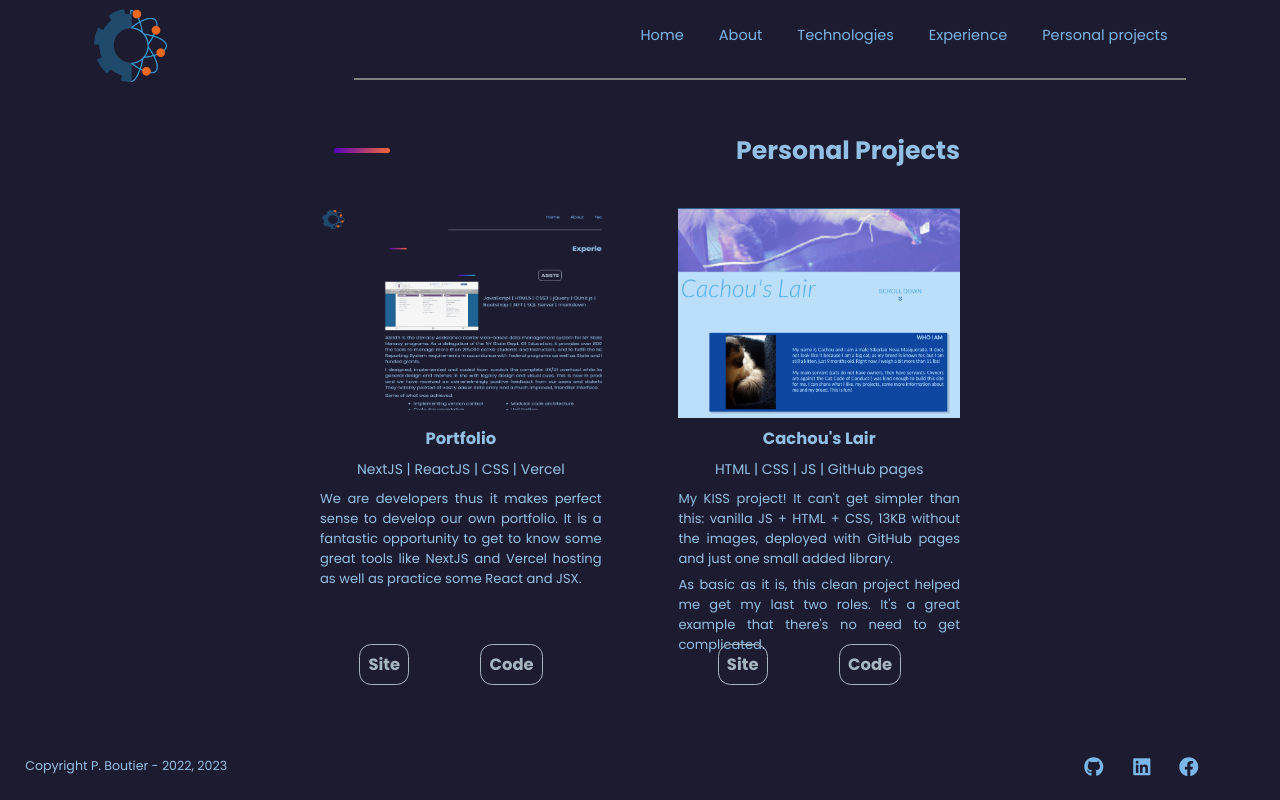
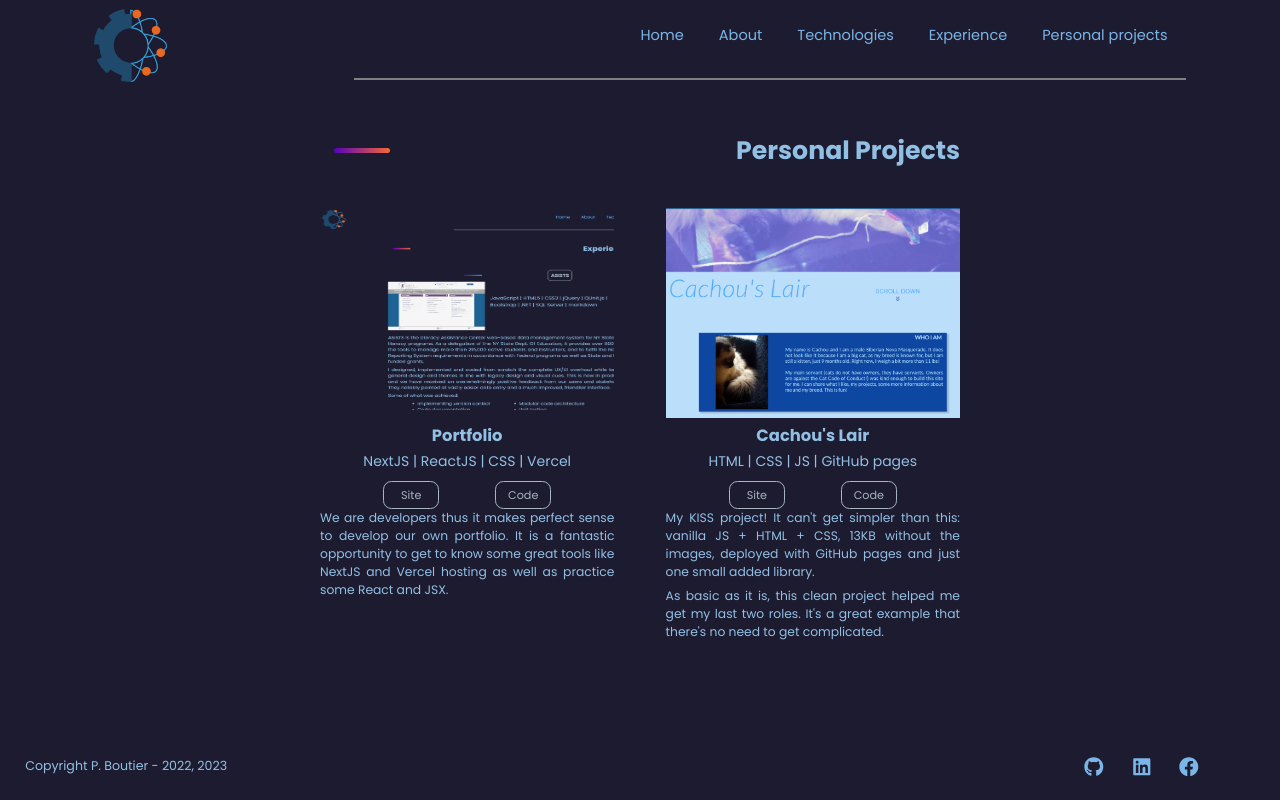
Before and after one commit to wildapt01/portfolio-next-1, a Next.js app: page /personal in a window 1280 px wide. Built offline with nearby package versions, Linux system fonts and the light colour scheme.

Commit message:
Modify some elements location and styling

```diff
--- a/components/ButtonBloc.js
+++ b/components/ButtonBloc.js
@@ -4,16 +4,16 @@ const ButtonBloc = ({ props }) => {
   const { linkURL, githubLink, buttonText } = props;
   return (
     <div className={styles.button_container}>
-      <h3>
+      <div>
         <a href={linkURL} target="_blank" rel="noreferrer">
           {buttonText[0]}
         </a>
-      </h3>
-      <h3>
+      </div>
+      <div>
         <a href={githubLink} target="_blank" rel="noreferrer">
           {buttonText[1]}
         </a>
-      </h3>
+      </div>
     </div>
   );
 };
--- a/components/PersoCard.js
+++ b/components/PersoCard.js
@@ -11,6 +11,7 @@ const PersoCard = ({ props }) => {
         <Image src={imageRef} alt="project image" width={500} height={320} />
         <h3>{title}</h3>
         <p>{tech}</p>
+        <ButtonBloc props={{ linkURL, githubLink, buttonText }} />
       </div>
       <div className={styles.perso_card_text}>
         {parags.map((content, indx) => (
@@ -19,7 +20,6 @@ const PersoCard = ({ props }) => {
           </p>
         ))}
       </div>
-      <ButtonBloc props={{ linkURL, githubLink, buttonText }} />
     </div>
   );
 };
--- a/styles/Projects.module.css
+++ b/styles/Projects.module.css
@@ -32,6 +32,8 @@
   color: #a7b5bf;
   border: 0.1em solid #a7b5bf;
   border-radius: 0.75em;
+}
+.card_title a {
   padding: 0.5em;
 }
 .card_title a:hover,
@@ -76,15 +78,17 @@
   height: 15em;
 }
 .card_container {
-  height: 37em;
-  width: 22vw;
+  height: 30em;
+  width: 23vw;
+  margin-bottom: 1.5em;
 }
 .perso_container {
   display: flex;
   justify-content: space-between;
+  flex-wrap: wrap;
 }
 .card_container h3 {
-  margin: 3% 0;
+  margin: 2% 0 1% 0;
 }
 .perso_card_header p {
   margin-bottom: 3%;
@@ -93,14 +97,19 @@
   display: flex;
   justify-content: space-evenly;
 }
-.button_container > h3 {
-  width: 5em;
+.button_container > div {
+  width: 8em;
   height: 2em;
+  text-align: center;
+  /* display: block; */
 }
 .button_container a {
-  width: 100%;
+  width: 5em;
+  font-size: 0.8em;
+  padding: 0.4em;
+  display: inline-block;
 }
 .perso_card_text {
   height: 13em;
-  font-size: 0.85em;
+  font-size: 0.8em;
 }
```
